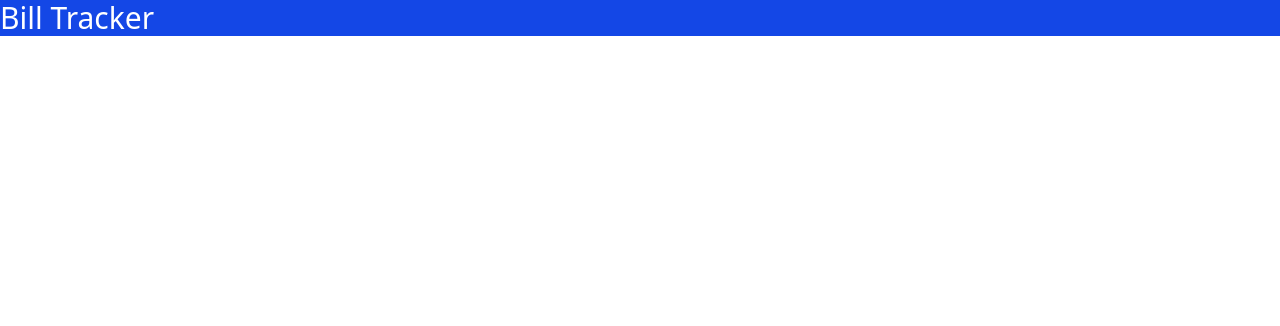
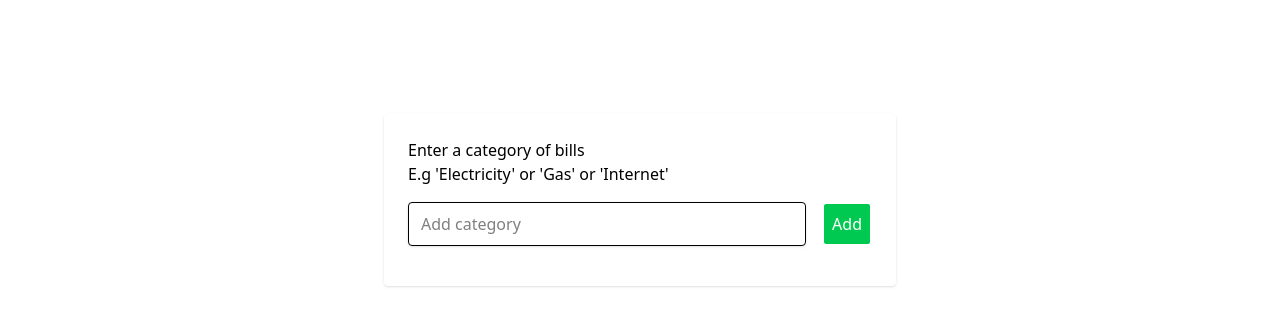
Before and after one commit to Bayo25/bill-tracker, a React (Vite) app: page / in a window 1280 px wide. Shown: the top 326 px of the page. Built offline with nearby package versions, Linux system fonts and the light colour scheme.

Commit message:
create NavBar and AddCategory components

```diff
--- a/src/App.jsx
+++ b/src/App.jsx
@@ -1,14 +1,58 @@
-import { useState } from 'react'
+import { useEffect, useState } from 'react'
+import AddBills from './components/AddBills'
+import AddCategory from './components/AddCategory'
+import BillsTable from './components/BillsTable'
+import NavBar from './components/NavBar'
+
+
 
 function App() {
-  const [count, setCount] = useState(0)
+  const [shouldShowAddCategory, setshouldShowAddCategory] = useState(false)
+  const [categories, setCategories] = useState([])
+
+
+  const showAddCategory = () => {
+    setshouldShowAddCategory(true)
+  }
+
+  const addCategory = category => {
+
+    // create a new array from the categories array and append a new one (category)
+    const updatedCatorgories = [...(categories || []), category]
+    setCategories(updatedCatorgories)
+    // when category is updated the add category form is set to false hence it is not displayed
+    setshouldShowAddCategory(false)
+
+    // store your data in in-memory
+    localStorage.setItem('categories', JSON.stringify(updatedCatorgories))
+  }
+
+  // retrieve the data stored when application starts
+  useEffect(() => {
+    const categoriesInLocalStorage = JSON.parse(localStorage.getItem('categories'))
+
+    if(categoriesInLocalStorage !== categories) {
+      setCategories(categoriesInLocalStorage)
+    }
+
+    if(!categoriesInLocalStorage) {
+      setshouldShowAddCategory(true)
+    }
+  }, [])
 
   return (
     <>
       <main>
-        <section>
-          <h1 className='bg-blue-700 text-3xl text-white'>Bill Tracker</h1>
-        </section>
+        {
+          shouldShowAddCategory ? (
+            <AddCategory onSubmit={addCategory}/>
+          ) : (
+            <section>
+              <NavBar categories={categories} showAddCategory={showAddCategory}/>
+              <BillsTable />
+            </section>
+            )
+        }
       </main>
     </>
   )
--- a/src/components/AddBills.jsx
+++ b/src/components/AddBills.jsx
@@ -0,0 +1,32 @@
+import { useState } from "react"
+
+const AddBills = (props) => {
+
+    const [amount, setAmount] = useState(0)
+
+    const handleChangeAmount = (e) => {
+        let newAmount = parseInt(e.target.value)
+        if(isNaN(newAmount)) newAmount = ''
+        setAmount(newAmount)
+    }
+
+    const handleSubmit =(e) => {
+        e.preventDefault()
+        if (!amount) {
+            alert('Please enter an amount')
+        }
+
+        props.onSubmit(amount)
+    }
+
+
+    return (
+        <main>
+            <form>
+
+            </form>
+        </main>
+    )
+}
+
+export default AddBills
--- a/src/components/AddCategory.jsx
+++ b/src/components/AddCategory.jsx
@@ -0,0 +1,51 @@
+import { useState } from "react"
+
+const AddCategory = (props) => {
+    const [category, setCategory] = useState('')
+
+    const handleSubmit = (e) => {
+        e.preventDefault()
+
+        if(!category) {
+            alert('Please enter a category')
+            return
+        }
+
+        props.onSubmit(category)
+    }
+
+    const handleChange = (e) => {
+        setCategory(e.target.value)
+    }
+
+    return (
+        <main>
+            <form
+                className="h-100 w-full flex items-center justify-center font-sans"
+                onSubmit={handleSubmit}>
+                <section className="bg-white rounded shadow p-6 m-4 w-full lg:w-3/4 lg:max-w-lg">
+                    <section className="mb-4">
+                        <h1>Enter a category of bills</h1>
+                        <p>E.g 'Electricity' or 'Gas' or 'Internet'</p>
+                        <section className="flex mt-4">
+                            <input
+                                className="shadow appearance-none border rounded w-full py-2 px-3
+                                mr-4 text-grey-darker"
+                                placeholder="Add category"
+                                value={category}
+                                onChange={handleChange}
+                            />
+                            <button className="flex-no-shrink p-2 border-2 rounded bg-teal
+                                bg-green-500 text-white border-teal hover:text-white hover:bg-teal
+                            ">
+                                Add
+                            </button>
+                        </section>
+                    </section>
+                </section>
+            </form>
+        </main>
+    )
+}
+
+export default AddCategory
--- a/src/components/BillsTable.jsx
+++ b/src/components/BillsTable.jsx
@@ -0,0 +1,11 @@
+const BillsTable = () => {
+    return (
+        <main>
+            <section>
+                <h1>Bills Table</h1>
+            </section>
+        </main>
+    )
+}
+
+export default BillsTable
--- a/src/components/NavBar.jsx
+++ b/src/components/NavBar.jsx
@@ -0,0 +1,25 @@
+const NavBar = (props) => {
+    return (
+        <main>
+            <header>
+                <ul className="list-reset flex justify-center border-b-4 mb-0">
+                    {props.categories ? props.categories.map((value, index) => {
+                        return <li
+                                    className="p-4 inline bg-grey-lighter hover:bg-grey-light
+                                    uppercase font-black cursor-pointer"
+                                    key={index}>{value}
+                                </li>
+                    }): '<li>No categories</li>' }
+                    <li
+                        className="p-4 inline bg-grey-lighter hover:bg-grey-light
+                        uppercase font-black cursor-pointer"
+                        onClick={() => props.showAddCategory()}>
+                            ➕
+                    </li>
+                </ul>
+            </header>
+        </main>
+    )
+}
+
+export default NavBar
```
